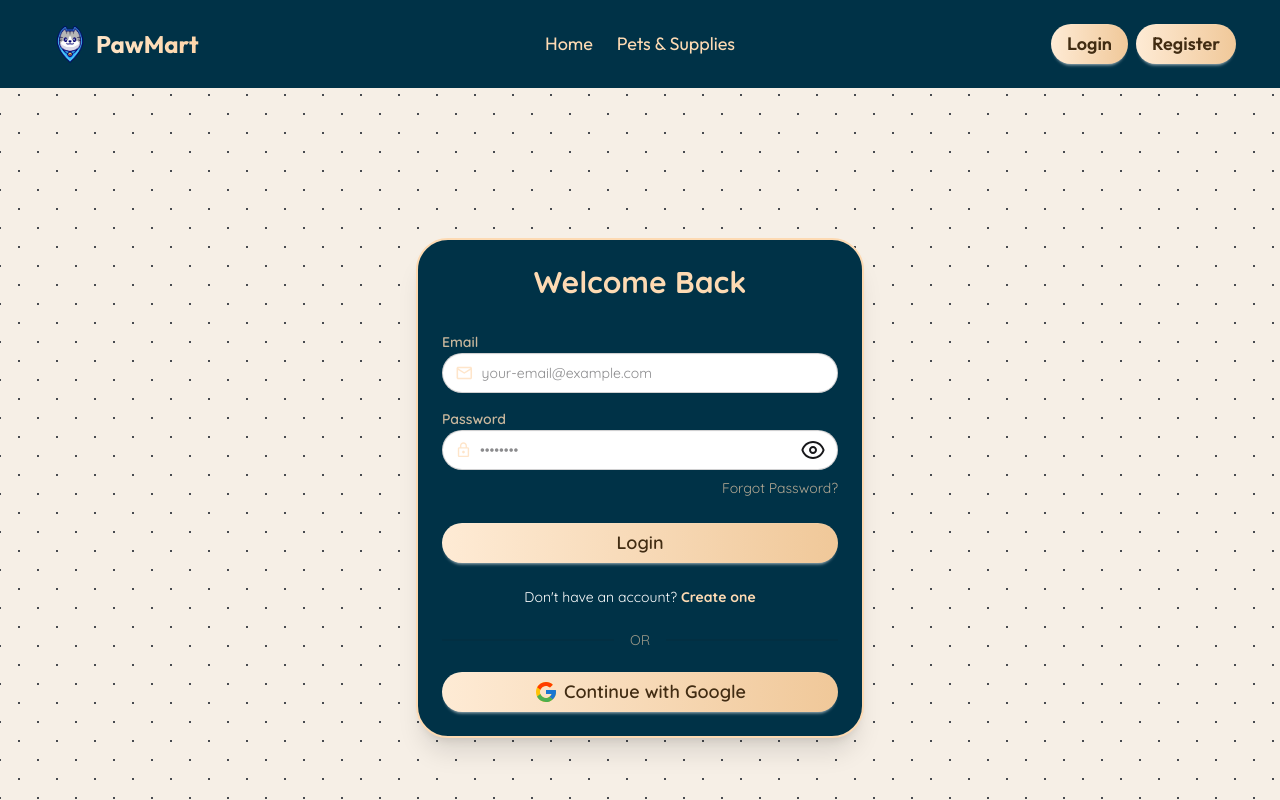
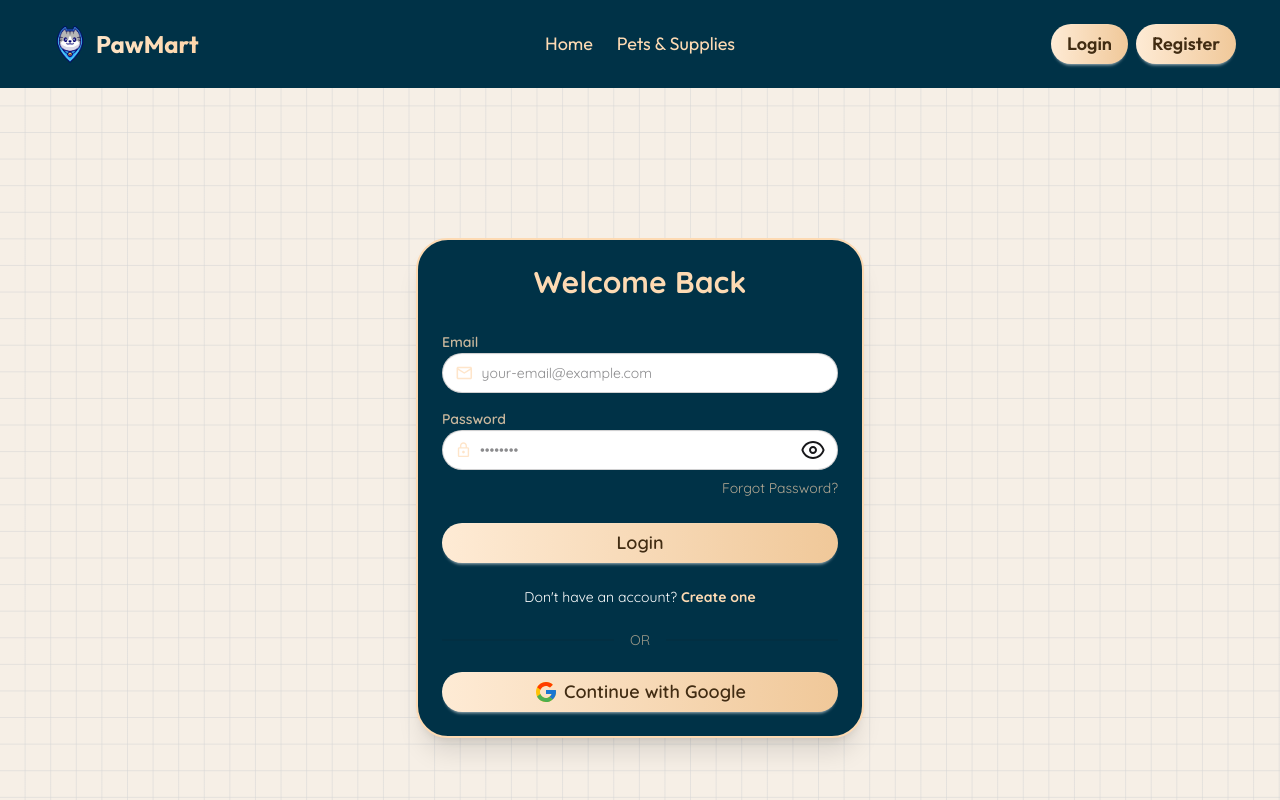
Before and after one commit to AtikHasan16/PawMart, a React (Vite) app: page /login in a window 1280 px wide. Shown: the top 800 px of the page. Built offline with nearby package versions, Linux system fonts and the light colour scheme; no server answers.

Commit message:
added background grid gredient for better ux

```diff
--- a/src/index.css
+++ b/src/index.css
@@ -20,7 +20,7 @@
 }
 
 .active {
-  background-color: var(--color-accent);
+  background-color: rgb(29, 35, 42);
   border-radius: 10px;
 }
 
@@ -78,10 +78,39 @@
   height: 700px;
 }
 
-.main-layout {
+[data-theme="dark"] .main-layout {
   opacity: 1;
-  background-image: radial-gradient(#484b50 0.9px, transparent 0.9px),
-    radial-gradient(#484b50 0.9px, transparent 0.9px);
-  background-size: 38px 38px;
-  background-position: 0 0, 19px 19px;
+  background-image: linear-gradient(
+      #3f3f3f 0.1px,
+      transparent 0.1px,
+      transparent calc(100% - 0.6px),
+      #3f3f3f calc(100% - 0.4px)
+    ),
+    linear-gradient(
+      90deg,
+      #3f3f3f 0.1px,
+      transparent 0.1px,
+      transparent calc(100% - 0.6px),
+      #3f3f3f calc(100% - 0.4px)
+    );
+  background-size: 2% 2%;
+  border: 0.5 solid #3f3f3f;
 }
+[data-theme="light"] .main-layout {
+  opacity: 1;
+  background-image: linear-gradient(
+      #d4d4d4 0.1px,
+      transparent 0.1px,
+      transparent calc(100% - 0.6px),
+      #d4d4d4 calc(100% - 0.4px)
+    ),
+    linear-gradient(
+      90deg,
+      #d4d4d4 0.1px,
+      transparent 0.1px,
+      transparent calc(100% - 0.6px),
+      #d4d4d4 calc(100% - 0.4px)
+    );
+  background-size: 2% 2%;
+  border: 0.5 solid #d4d4d4;
+}
```
